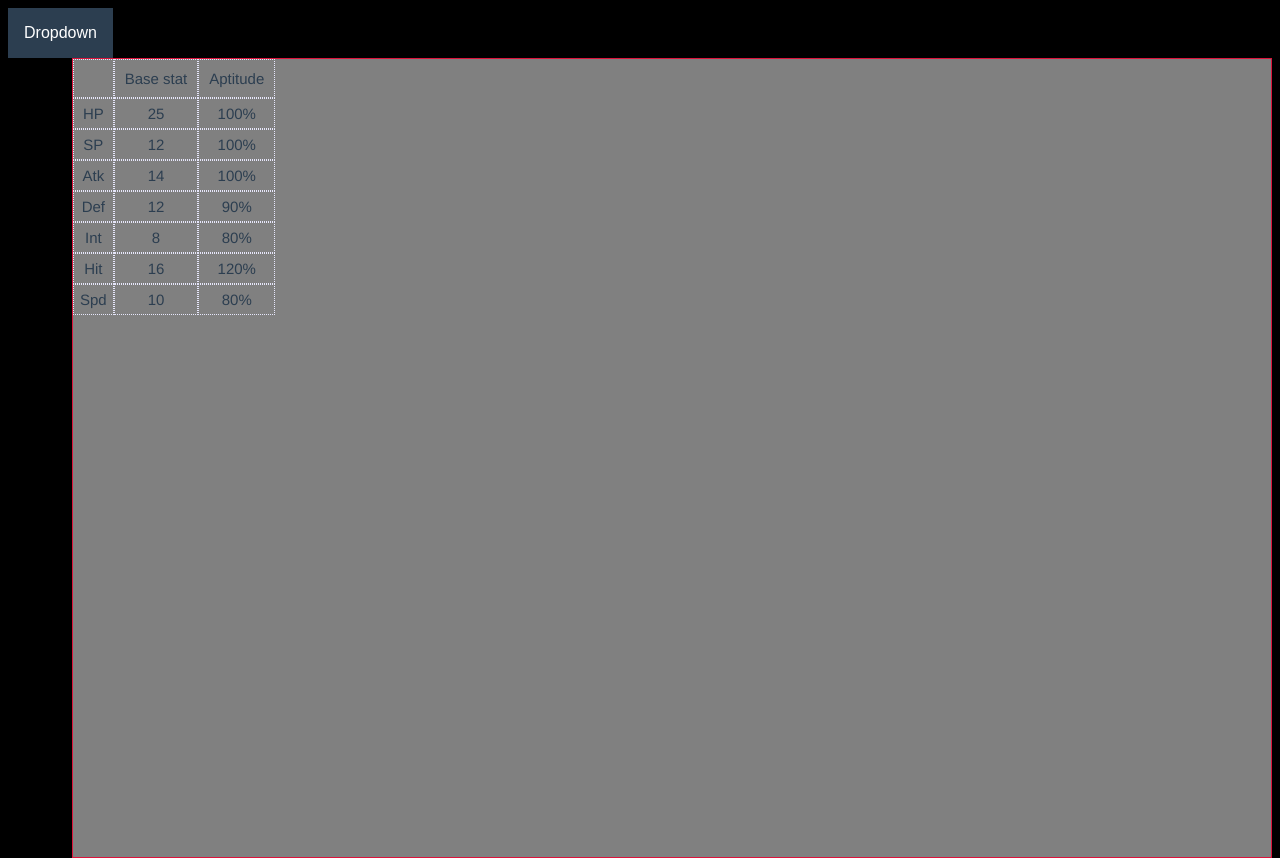
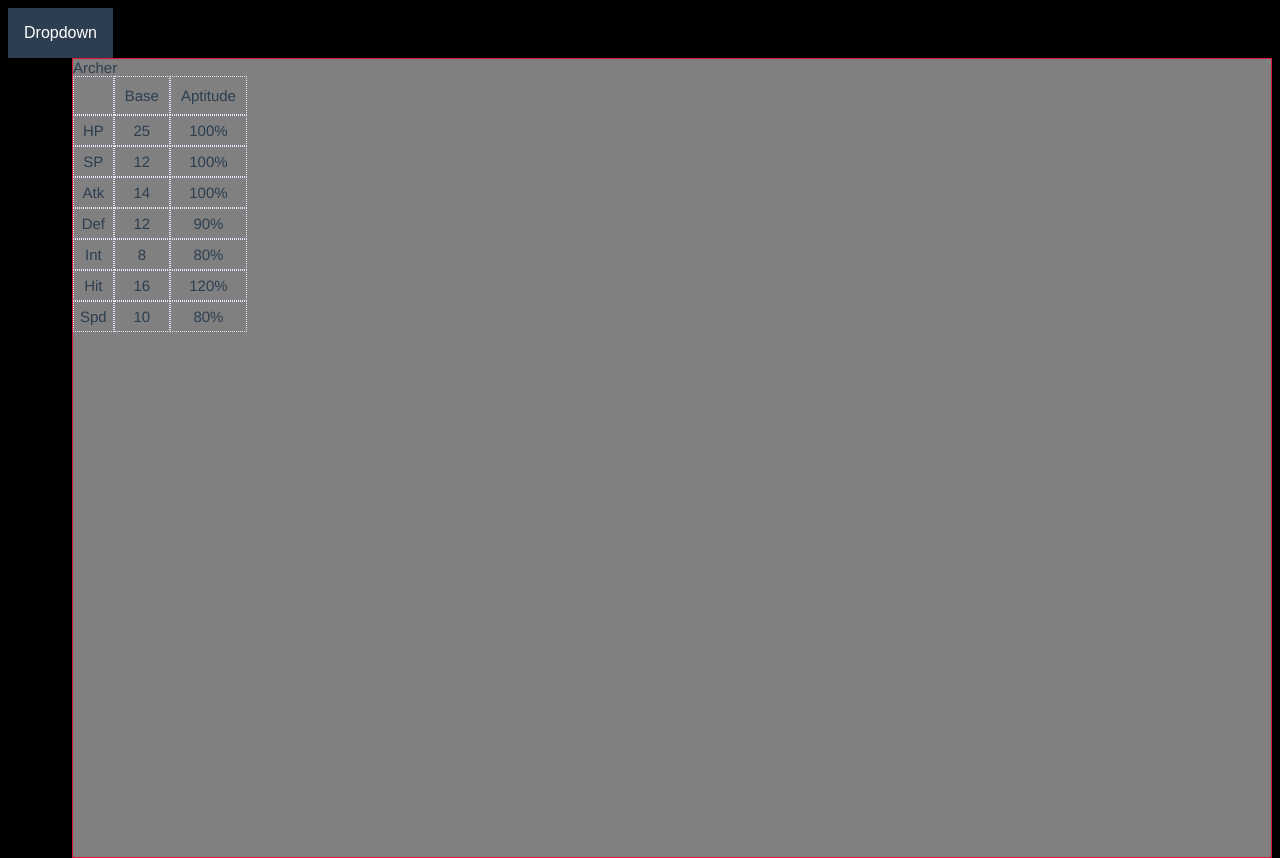
Before and after one commit to Varatnar/disgaea-info, a Vue app: page / in a window 1280 px wide. Built offline with nearby package versions, Linux system fonts and the light colour scheme; the HTML template or start-up script is replaced by a standard one.

Commit message:
Created tier component, used it to wrap tier stats info

```diff
--- /dev/null
+++ b/src/components/class/TierComponent.vue
@@ -0,0 +1,30 @@
+<template>
+    <div>
+        {{tier.name}}
+        <StatsComponent :stats="tier.stats"/>
+    </div>
+</template>
+
+<script lang="ts">
+    import { Component, Vue } from "vue-property-decorator";
+    import { Tier } from "../../models/Class";
+    import StatsComponent from "./stat/StatsComponent.vue";
+
+    @Component({
+        components: {
+            StatsComponent
+        },
+        props: {
+            tier: {
+                type: Object as () => Tier
+            }
+        }
+    })
+    export default class TierComponent extends Vue {
+
+    }
+</script>
+
+<style scoped>
+
+</style>
--- a/src/components/class/StatComponent.vue
+++ b/src/components/class/stat/StatComponent.vue
@@ -14,7 +14,7 @@
 
 <script lang="ts">
     import { Component, Vue } from "vue-property-decorator";
-    import { Stat } from "../../models/Class";
+    import { Stat } from "../../../models/Class";
 
     @Component({
         props: {
--- a/src/components/class/StatsComponent.vue
+++ b/src/components/class/stat/StatsComponent.vue
@@ -4,7 +4,7 @@
             <div class="cell">
                 <!--blank-->
             </div>
-            <div class="cell cell-column-title">Base stat</div>
+            <div class="cell cell-column-title">Base</div>
             <div class="cell cell-column-title">Aptitude</div>
         </div>
         <StatComponent row-name="HP" :stat="stats.hp"/>
@@ -19,7 +19,7 @@
 
 <script lang="ts">
     import { Component, Vue } from "vue-property-decorator";
-    import { Stats } from "../../models/Class";
+    import { Stats } from "../../../models/Class";
     import StatComponent from "./StatComponent.vue";
 
     @Component({
--- a/src/views/SingleClassJob.vue
+++ b/src/views/SingleClassJob.vue
@@ -8,7 +8,7 @@
             </div>
         </div>
         <div class="classGroup">
-            <Stats :stats="currentClass.tiers[0].stats"/>
+            <TierComponent :tier="currentClass.tiers[0]"/>
         </div>
     </div>
 </template>
@@ -16,12 +16,12 @@
 <script lang="ts">
     import { Component, Vue } from "vue-property-decorator";
     import classJson from "../assets/classes.json";
-    import Stats from "../components/class/StatsComponent.vue";
+    import TierComponent from "../components/class/TierComponent.vue";
     import { ClassJob } from "../models/Class";
 
     @Component({
         components: {
-            Stats
+            TierComponent
         }
     })
     export default class MainItems extends Vue {
```
